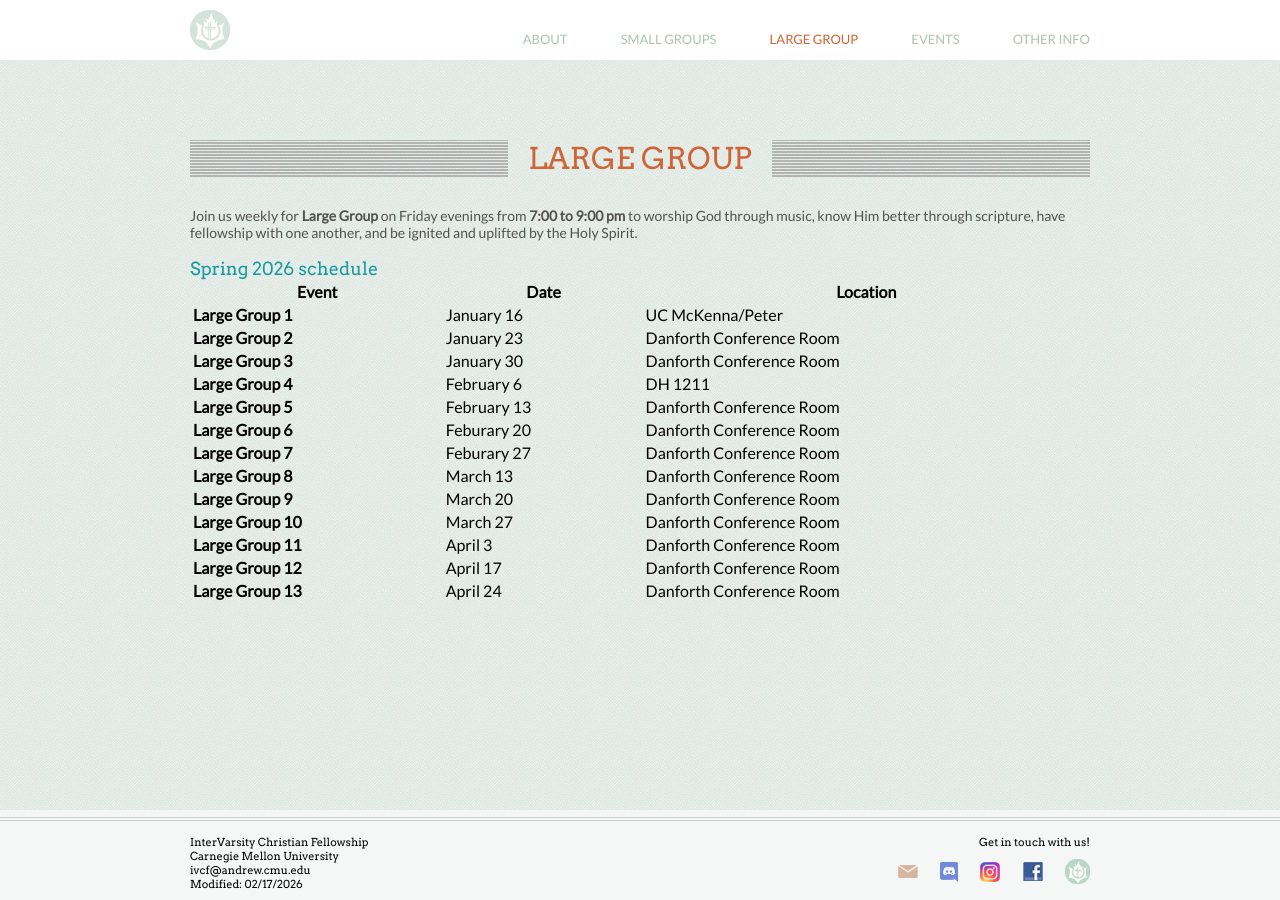
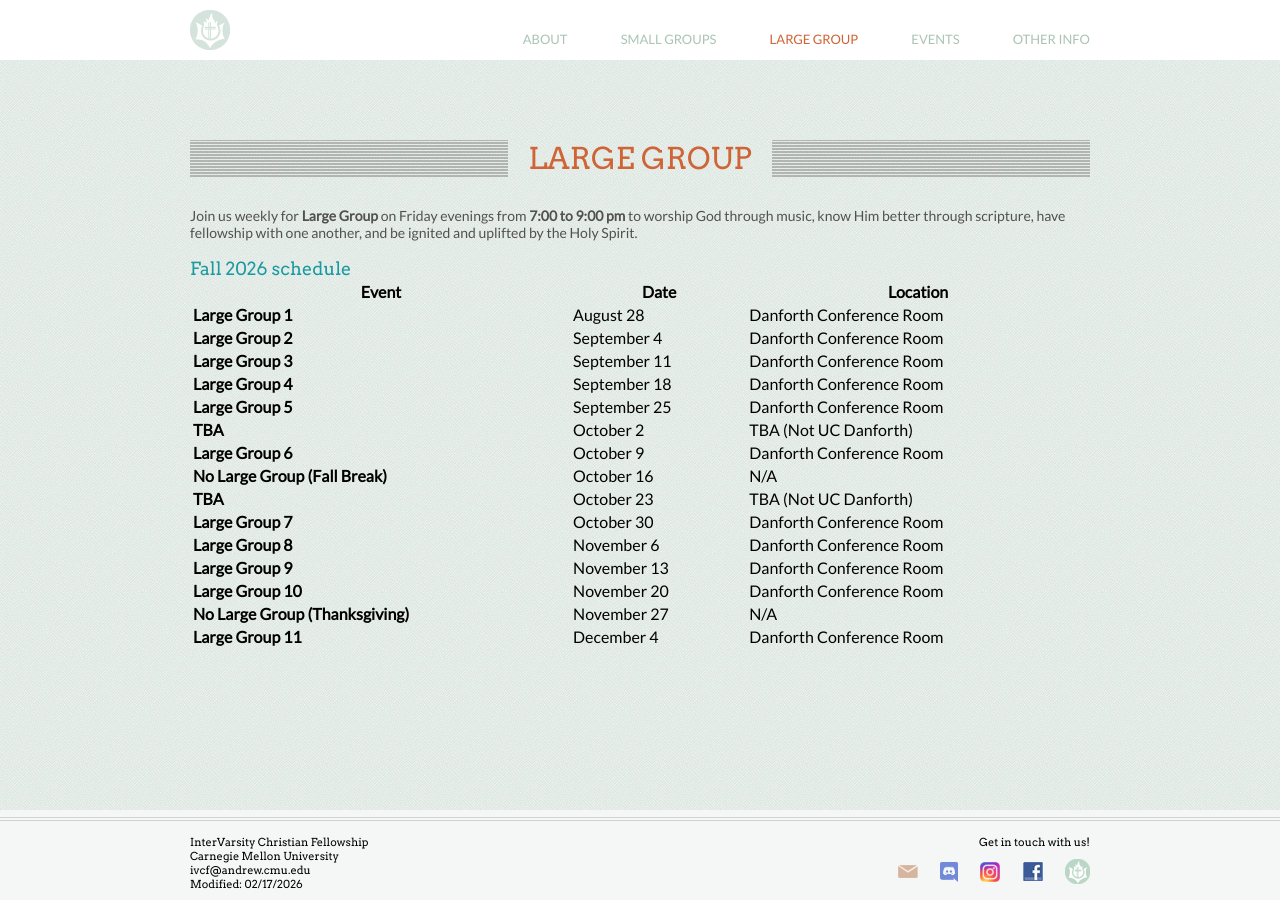
Before and after one commit to ivcf-cmu/ivcf-cmu.github.io, a Jekyll site: the page built from largegroup.md, in a window 1280 px wide. Built offline with Jekyll 4.4.1, drawn with Linux system fonts in a browser that asks for light colours.

Commit message:
Updated tentative large group schedule for fall 2026

```diff
--- a/largegroup.md
+++ b/largegroup.md
@@ -18,7 +18,7 @@ sectionHeader: Large Group
 </p>
 <br /> -->
 
-<h2>Spring 2026 schedule</h2>
+<h2>Fall 2026 schedule</h2>
 
 <!-- Table for location, time -->
 <table style="width:100%">
@@ -32,67 +32,77 @@ sectionHeader: Large Group
     </thead>
     <tr>
       <td><b> Large Group 1 </b></td>
-      <td> January 16 </td>
-      <td> UC McKenna/Peter </td>
+      <td> August 28 </td>
+      <td> Danforth Conference Room </td>
     </tr>
     <tr>
       <td><b> Large Group 2 </b></td>
-      <td> January 23 </td>
+      <td> September 4 </td>
       <td> Danforth Conference Room </td>
     </tr>
     <tr>
       <td><b> Large Group 3 </b></td>
-      <td> January 30 </td>
+      <td> September 11 </td>
       <td> Danforth Conference Room </td>
     </tr>
     <tr>
       <td><b> Large Group 4 </b></td>
-      <td> February 6 </td>
-      <td> DH 1211 </td>
+      <td> September 18 </td>
+      <td> Danforth Conference Room </td>
     </tr>
     <tr>
       <td><b> Large Group 5 </b></td>
-      <td> February 13 </td>
+      <td> September 25 </td>
       <td> Danforth Conference Room </td>
     </tr>
     <tr>
+      <td><b> TBA </b></td>
+      <td> October 2 </td>
+      <td> TBA (Not UC Danforth)</td>
+    </tr>
+    <tr>
       <td><b> Large Group 6 </b></td>
-      <td> Feburary 20 </td>
+      <td> October 9 </td>
       <td> Danforth Conference Room </td>
     </tr>
     <tr>
+      <td><b> No Large Group (Fall Break) </b></td>
+      <td> October 16 </td>
+      <td> N/A</td>
+    </tr>
+    <tr>
+      <td><b> TBA </b></td>
+      <td> October 23 </td>
+      <td> TBA (Not UC Danforth)</td>
+    </tr>
+    <tr>
       <td><b> Large Group 7 </b></td>
-      <td> Feburary 27 </td>
+      <td> October 30 </td>
       <td> Danforth Conference Room </td>
     </tr>
     <tr>
       <td><b> Large Group 8 </b></td>
-      <td> March 13 </td>
+      <td> November 6 </td>
       <td> Danforth Conference Room </td>
     </tr>
     <tr>
       <td><b> Large Group 9 </b></td>
-      <td> March 20 </td>
+      <td> November 13 </td>
       <td> Danforth Conference Room </td>
     </tr>
     <tr>
       <td><b> Large Group 10 </b></td>
-      <td> March 27 </td>
+      <td> November 20 </td>
       <td> Danforth Conference Room </td>
+    </tr>
+      <tr>
+      <td><b> No Large Group (Thanksgiving)</b></td>
+      <td> November 27 </td>
+      <td> N/A </td>
     </tr>
     <tr>
       <td><b> Large Group 11 </b></td>
-      <td> April 3 </td>
-      <td> Danforth Conference Room </td>
-    </tr>
-    <tr>
-      <td><b> Large Group 12 </b></td>
-      <td> April 17 </td>
-      <td> Danforth Conference Room </td>
-    </tr>
-    <tr>
-      <td><b> Large Group 13 </b></td>
-      <td> April 24 </td>
+      <td> December 4 </td>
       <td> Danforth Conference Room </td>
     </tr>
   </tbody>
```
